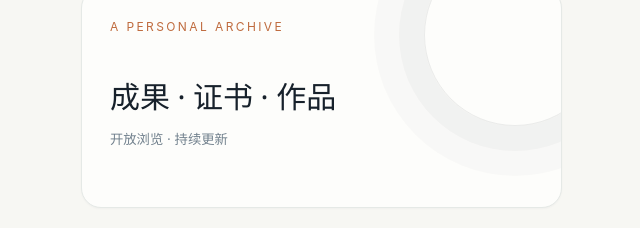
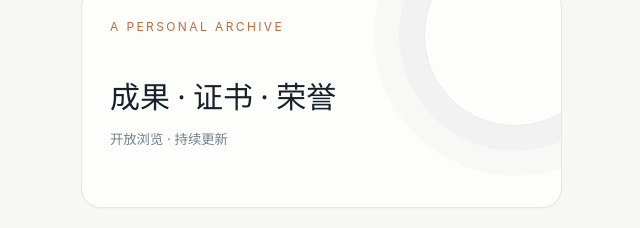
Before and after one commit to gwq924/portfolio, a plain HTML site: page index.html in a window 1280 px wide. Shown: the part 172-400 px from the top of the page, 640-1280 px from the left. Drawn offline with Linux system fonts and the light colour scheme.

Commit message:
Update index.html

```diff
--- a/index.html
+++ b/index.html
@@ -47,7 +47,7 @@
 <body>
   <main class="shell">
     <header class="topbar"><div class="brand">PORTFOLIO <span>·</span> 成果档案</div><div class="topbar-actions"><button class="edit share-btn" id="shareBtn">扫码分享</button><button class="edit" id="editBtn" style="display:none">编辑内容</button></div></header>
-    <section class="hero"><div><div class="eyebrow">个人成果档案 · 2026</div><h1>把每一份积累，<br><span class="upright">变成可见的证明。</span></h1><p>这里记录我的学习成果、研究经历与实践证明。</p></div><div class="hero-card"><div class="label">A PERSONAL ARCHIVE</div><strong>成果 · 证书 · 作品</strong><small>开放浏览 · 持续更新</small></div></section>
+    <section class="hero"><div><div class="eyebrow">个人成果档案 · 2026</div><h1>把每一份积累，<br><span class="upright">变成可见的证明。</span></h1><p>这里记录我的学习成果、研究经历与实践证明。</p></div><div class="hero-card"><div class="label">A PERSONAL ARCHIVE</div><strong>成果 · 证书 · 荣誉</strong><small>开放浏览 · 持续更新</small></div></section>
     <div class="rule"></div><nav class="nav" id="nav"></nav>
     <section><div class="section-head"><div><h2 id="sectionTitle">全部成果</h2><p id="sectionMeta"></p></div><p>点击卡片查看大图</p></div><div class="grid" id="grid"></div></section>
     <footer class="footer"><span>Designed for a clearer first impression.</span><span class="status"><i class="dot"></i>资料持续更新中</span></footer>
```
